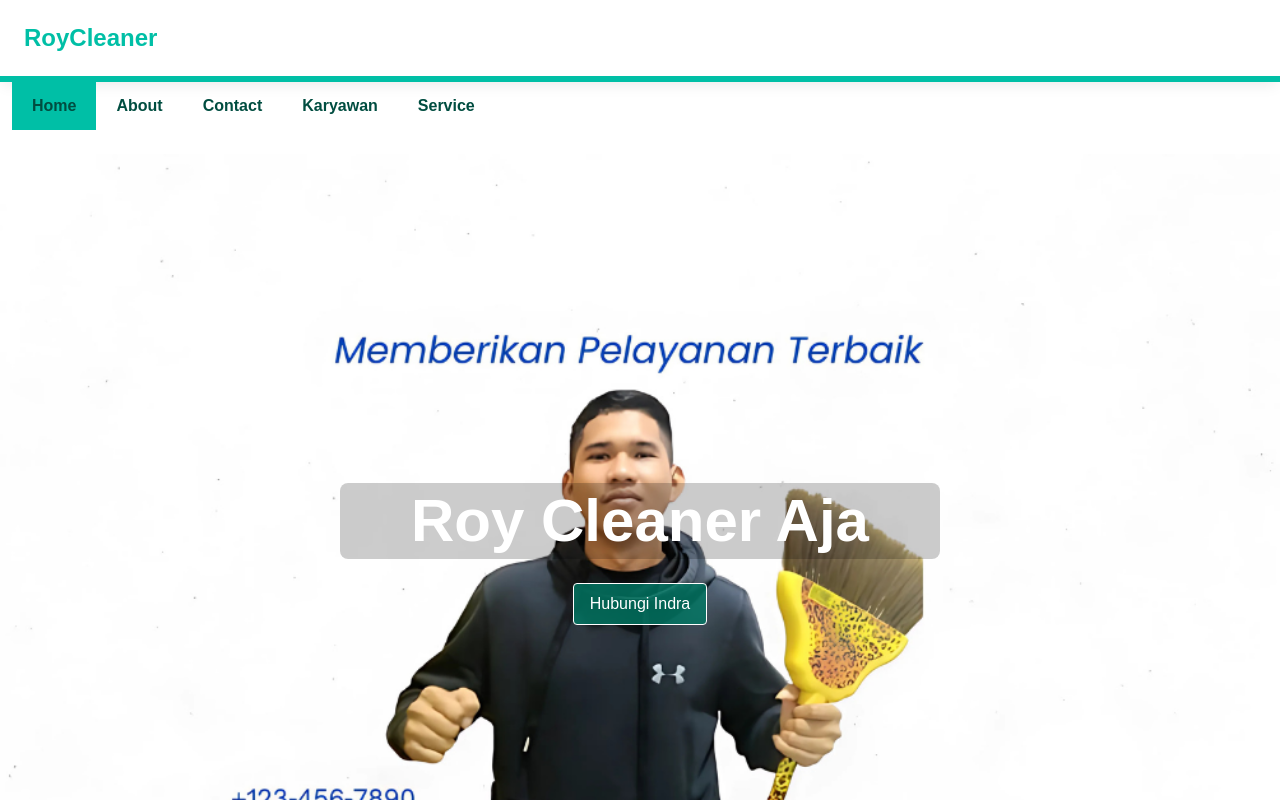
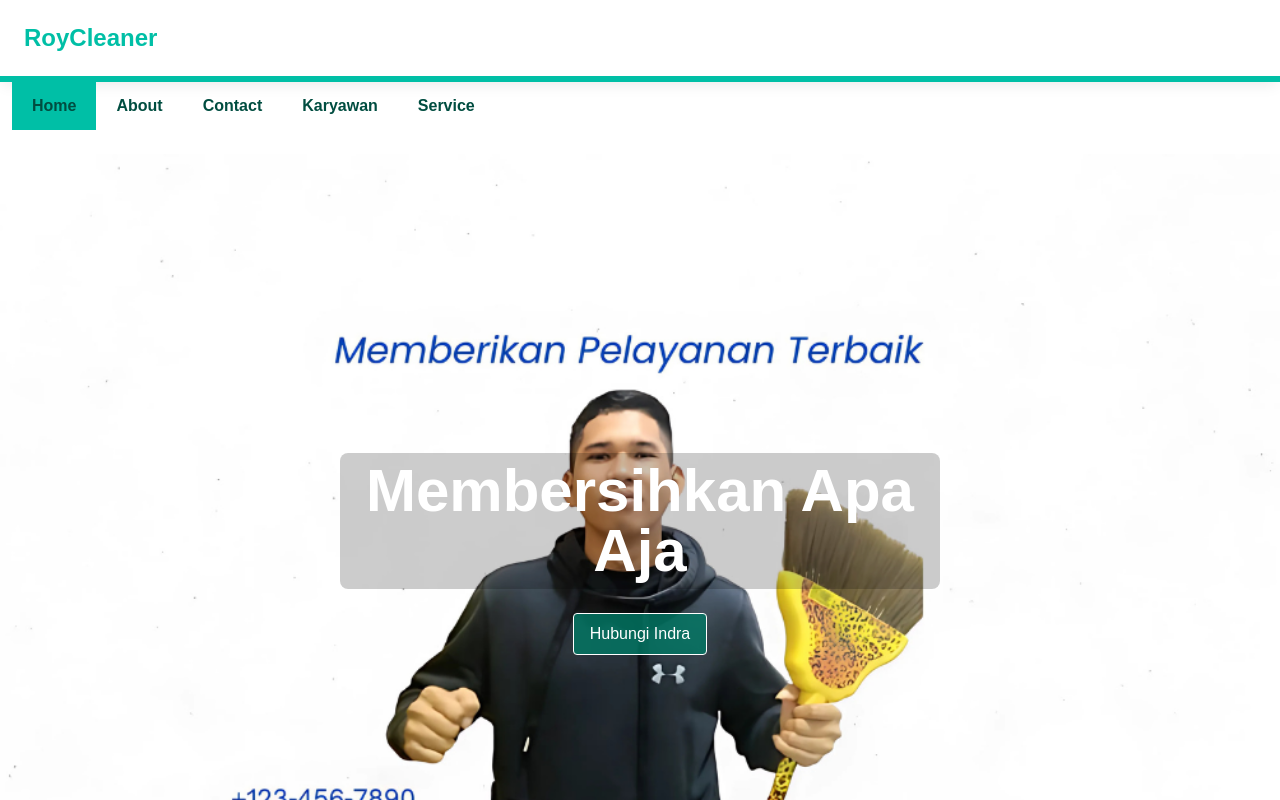
Before and after one commit to manamungkinn/roy-cleaner, a Next.js app: page / in a window 1280 px wide. Shown: the top 800 px of the page. Built offline with nearby package versions, Linux system fonts and the light colour scheme.

Commit message:
last kali

```diff
--- a/src/components/HeroSection/index.jsx
+++ b/src/components/HeroSection/index.jsx
@@ -6,10 +6,10 @@ import Link from "next/link";
 
 const HeroSection = () => {
   const images = [
-    { image: "/images/clean4.webp", deskripsi: "Cape Bersihin Rumah??..", linkTitle: "Hubungi Kami", link: "/" },
-    { image: "/images/lastBgIndra.png", deskripsi: "Roy Cleaner Aja", linkTitle: "Hubungi Indra", link: "https://www.instagram.com/arn28._/" },
+    { image: "/images/clean4.webp", deskripsi: "Cape Bersihin Rumah??..", linkTitle: "RoyCleaner Aja", link: "/" },
+    { image: "/images/lastBgIndra.png", deskripsi: "Membersihkan Apa Aja", linkTitle: "Hubungi Indra", link: "https://www.instagram.com/arn28._/" },
     { image: "/images/clean2.jpg", deskripsi: "Pelayanan Terbaik", linkTitle: "Instagram Kami", link: "https://www.instagram.com/roymen.y/" },
-    { image: "/images/roy2.png", deskripsi: "Roy Bongek", linkTitle: "AWokkw", link: "https://www.instagram.com/roymen.y/" },
+    { image: "/images/roy2.png", deskripsi: "Tunggu apa lagi", linkTitle: "Hubungi Roy", link: "https://www.instagram.com/roymen.y/" },
   ];
 
   const [currentImageIndex, setCurrentImageIndex] = useState(0);
@@ -83,7 +83,7 @@ const HeroSection = () => {
           </div>
 
           {/* Pagination Dots */}
-          <div className="absolute bottom-3 md:bottom-[20%] min-[800px]:bottom-[55%] lg:bottom-[15%] xl:bottom-[10%] left-1/2 transform -translate-x-1/2 flex space-x-2">
+          <div className="absolute bottom-3 md:bottom-[20%] min-[800px]:bottom-[45%] lg:bottom-[15%] xl:bottom-[10%] left-1/2 transform -translate-x-1/2 flex space-x-2">
             {images.map((_, index) => (
               <button key={index} onClick={() => handleDotClick(index)} className={`w-1 h-1 md:w-3 md:h-3 rounded-full ${index === currentImageIndex ? "bg-primary" : "bg-gray-400"}`}></button>
             ))}
--- a/src/components/KataKataHariIni/index.jsx
+++ b/src/components/KataKataHariIni/index.jsx
@@ -6,14 +6,14 @@ const KataKataHariIni = ({text1,text2,text3,image}) => {
   return (
     <div className="flex items-center space-x-4 px-4">
       {/* Gambar di kiri */}
-      <div className="w-1/3">
+      <div className="w-[70%] md:w-1/3">
         <Image src={image} width={600} height={600} alt="Image" className="w-full h-auto" />
       </div>
 
       {/* Teks di kanan */}
       <div className="w-2/3">
-        <h2 className=" md:text-2xl text-textColor-primary font-bold mb-2">{text1}</h2>
-        <p className="text-textColor-secondary text-sm md:text-lg">
+        <h2 className="text-sm md:text-2xl text-textColor-primary font-bold mb-2">{text1}</h2>
+        <p className="text-xs text-textColor-secondary md:text-lg">
             {text2}
         </p>
         <Link href={'https://www.instagram.com/mikaelhotasii/'} className='text-xs md:text-sm font-semibold underline text-textColor-primary w-fit'>
```
